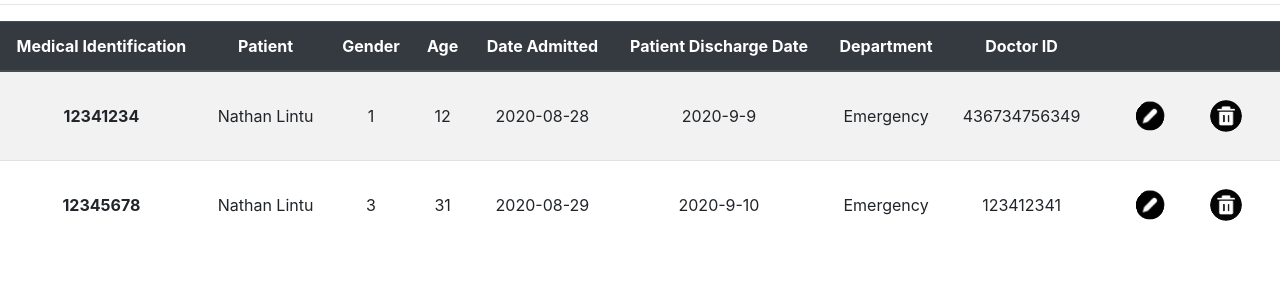
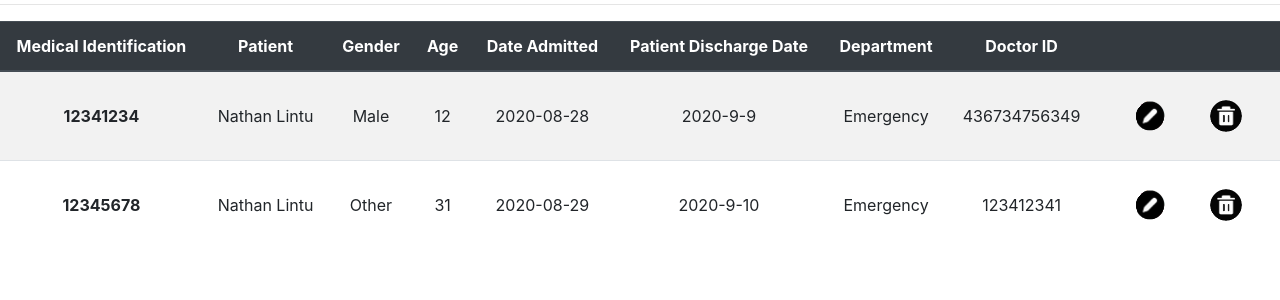
Before and after one commit to natelincyber/hospital_management_tool, a Flask app: page /see_patients in a window 1280 px wide. Shown: the part 185-485 px from the top of the page. Run offline with Flask 2, Linux system fonts and the light colour scheme; data comes from the database, SQL or seed files in the repository; both versions use the stored data as it was after the commit; some libraries are stand-ins or nearby versions.

Commit message:
modified:   Templates/see_patients.html 	modified:   main.py 	modified:   patients.db

```diff
--- a/Templates/see_patients.html
+++ b/Templates/see_patients.html
@@ -53,10 +53,18 @@
                         {% endif %}
 
                         {% if patient.gender %}
-                            <td class="align-middle">{{ patient.gender }}</td>
+                            {% if patient.gender == '1' %}
+                                <td class="align-middle">Male</td>
+                            {% elif patient.gender == '2' %}
+                                <td class="align-middle">Female</td>
+                            {% elif patient.gender == '3' %}
+                                <td class="align-middle">Other</td>
+                            {% endif %}
                         {% else %}
                             <td class="align-middle">-</td>
                         {% endif %}
+
+
 
                         {% if patient.age %}
                             <td class="align-middle">{{ patient.age }}</td>
--- a/main.py
+++ b/main.py
@@ -1,4 +1,3 @@
-
 from flask import Flask, render_template, request, redirect
 from flask_sqlalchemy import SQLAlchemy
 from datetime import datetime
@@ -44,7 +43,6 @@ def see_patients():
         patient_doctorID = request.form['doctorID']
         patient_field = request.form['field']
         new_patient = PatientInfo(firstName=patient_first, lastName=patient_last, age=patient_age, state=patient_state, gender=patient_gender, medID=patient_medID, cureTime=patient_cureTime, doctorID=patient_doctorID, field=patient_field)
-
         db.session.add(new_patient)
         db.session.commit()
         return redirect('/see_patients')
```
Also changed, not shown: patients.db.
